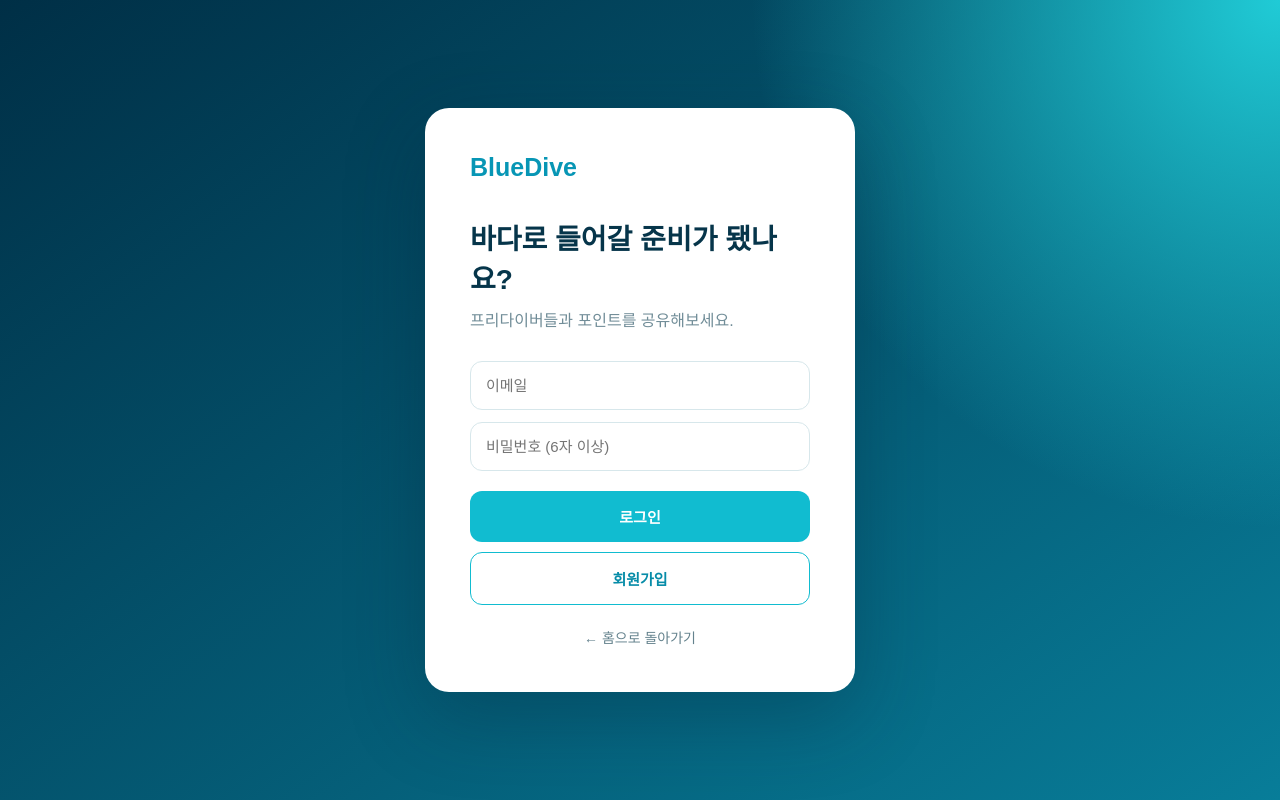
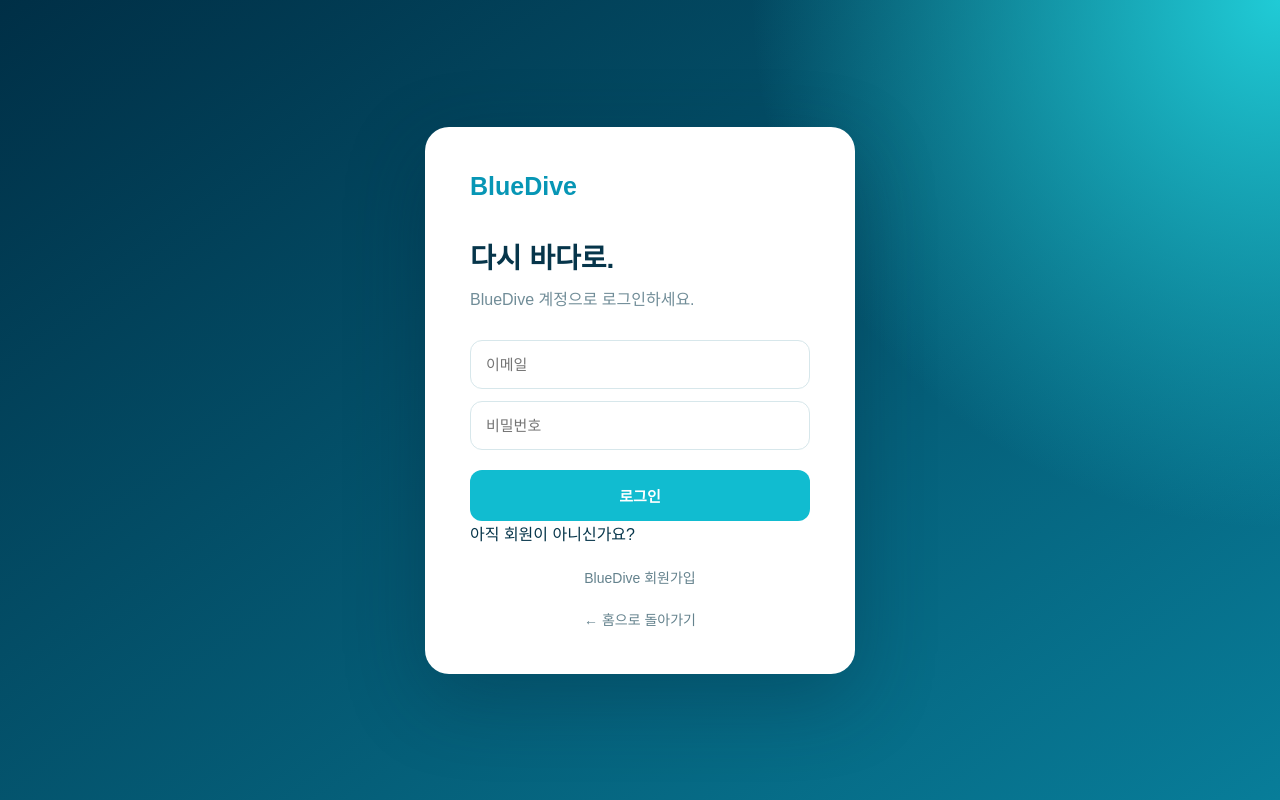
Before and after one commit to rlaalsrn1190/bluedive-korea, a Next.js app: page /login in a window 1280 px wide. Built offline with nearby package versions, Linux system fonts and the light colour scheme; no server answers.

Commit message:
로그인 및 회원가입 화면 분리

```diff
--- a/app/login/page.js
+++ b/app/login/page.js
@@ -7,22 +7,6 @@
   const [email, setEmail] = useState("");
   const [password, setPassword] = useState("");
   const [message, setMessage] = useState("");
-
-  async function signUp() {
-    setMessage("");
-
-    const { error } = await supabase.auth.signUp({
-      email,
-      password,
-    });
-
-    if (error) {
-      setMessage(error.message);
-      return;
-    }
-
-    setMessage("회원가입 완료! 이메일 인증 후 로그인해주세요.");
-  }
 
   async function signIn() {
     setMessage("");
@@ -45,8 +29,8 @@
       <div className="loginCard">
         <div className="loginLogo">BlueDive</div>
 
-        <h1>바다로 들어갈 준비가 됐나요?</h1>
-        <p>프리다이버들과 포인트를 공유해보세요.</p>
+        <h1>다시 바다로.</h1>
+        <p>BlueDive 계정으로 로그인하세요.</p>
 
         <input
           type="email"
@@ -57,7 +41,7 @@
 
         <input
           type="password"
-          placeholder="비밀번호 (6자 이상)"
+          placeholder="비밀번호"
           value={password}
           onChange={(e) => setPassword(e.target.value)}
         />
@@ -66,13 +50,19 @@
           로그인
         </button>
 
-        <button className="loginSecondary" onClick={signUp}>
-          회원가입
-        </button>
-
         {message && <div className="loginMessage">{message}</div>}
 
-        <a href="/">← 홈으로 돌아가기</a>
+        <div className="authDivider">
+          <span>아직 회원이 아니신가요?</span>
+        </div>
+
+        <a className="signupLinkButton" href="/signup">
+          BlueDive 회원가입
+        </a>
+
+        <a className="backHome" href="/">
+          ← 홈으로 돌아가기
+        </a>
       </div>
     </main>
   );
```
